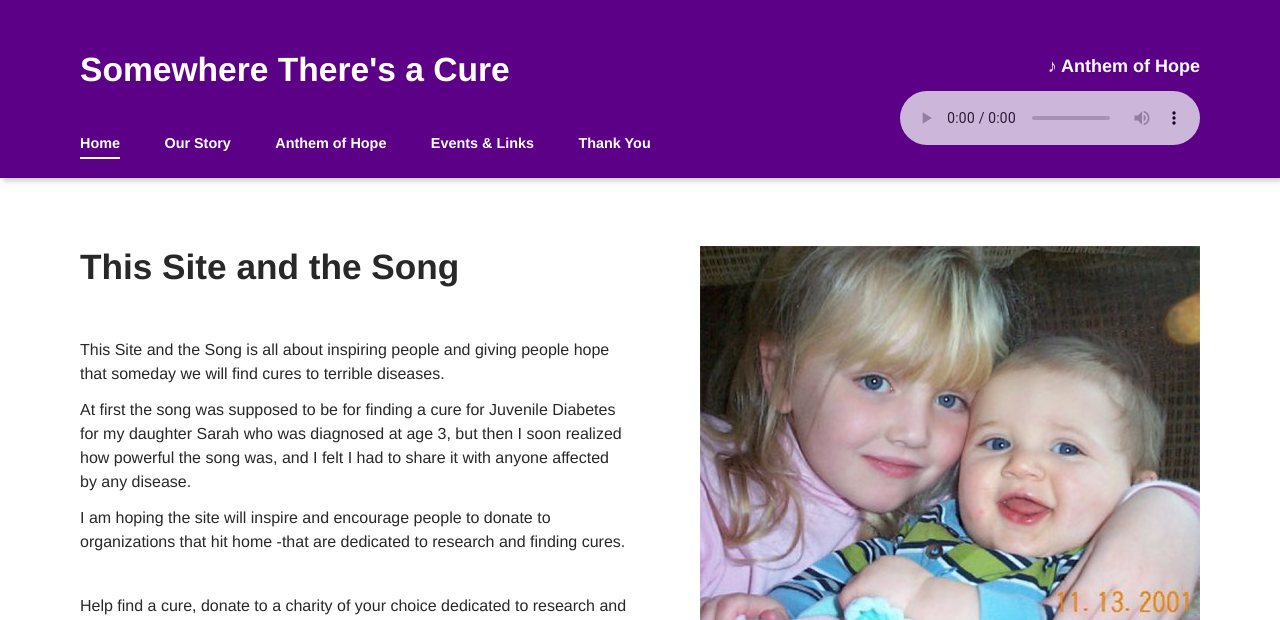
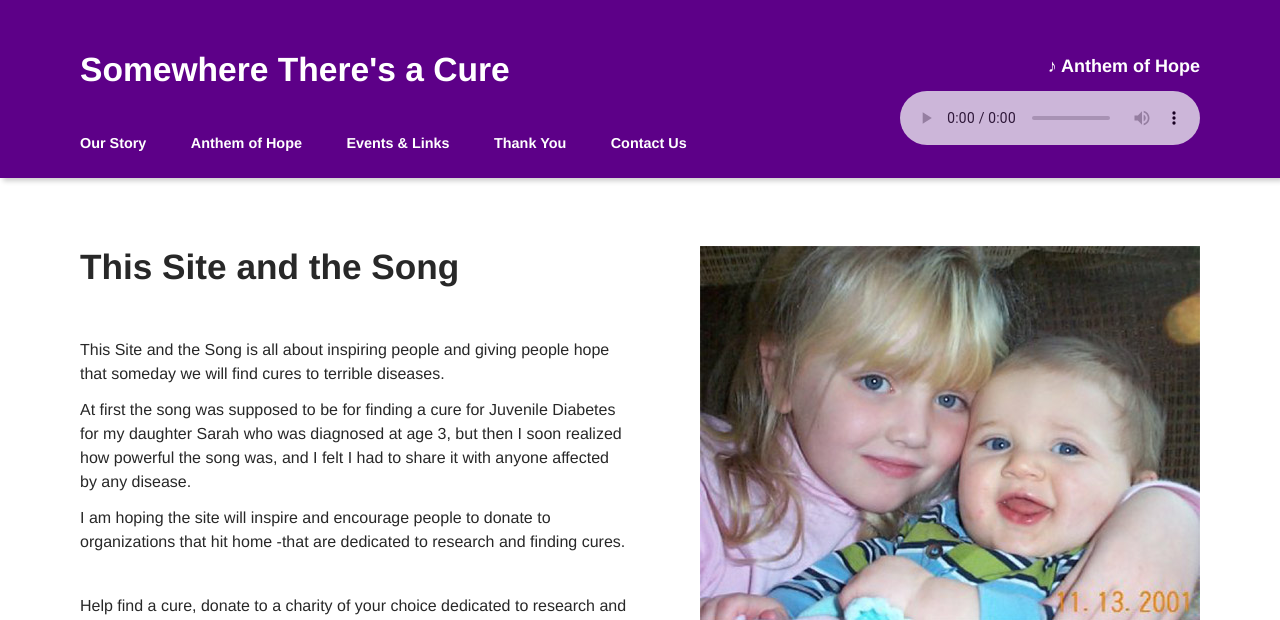
Before and after one commit to kutothe/somewheretheresacure, a PHP site: page /somewheretheresacure/ in a window 1280 px wide. Shown: the top 620 px of the page. Run offline with PHP 8.4, Linux system fonts and the light colour scheme; some libraries are stand-ins or nearby versions.

Commit message:
rework the menu to remove home and add contact us

```diff
--- a/views/templates/menu.php
+++ b/views/templates/menu.php
@@ -25,14 +25,15 @@
 			case 'thank_you.php':
 				$selected = 5;
 				break;
+
+			case 'contact.php':
+				$selected = 6;
+				break;
 		}
 	}
 ?>
 
 <ul id="app-menu">
-	<li class="<?php if ($selected == 0) echo 'selected' ?>">
-		<a href="<?php echo BASE_URL; ?>" alt="Home"><span>Home</span></a>
-	</li>
 	<li class="<?php if ($selected == 1) echo 'selected' ?>">
 		<a href="<?php echo BASE_URL; ?>our_story" alt="Our Story"><span>Our Story</span></a>
 	</li>
@@ -45,4 +46,7 @@
 	<li class="<?php if ($selected == 5) echo 'selected' ?>">
 		<a href="<?php echo BASE_URL; ?>thank_you" alt="Thank You"><span>Thank You</span></a>
 	</li>
+	<li class="<?php if ($selected == 5) echo 'selected' ?>">
+		<a href="<?php echo BASE_URL; ?>contact" alt="Contact Us"><span>Contact Us</span></a>
+	</li>
 </ul>
```
